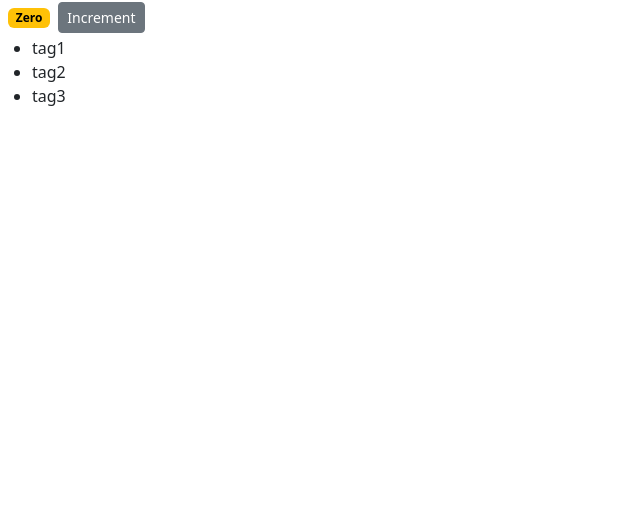
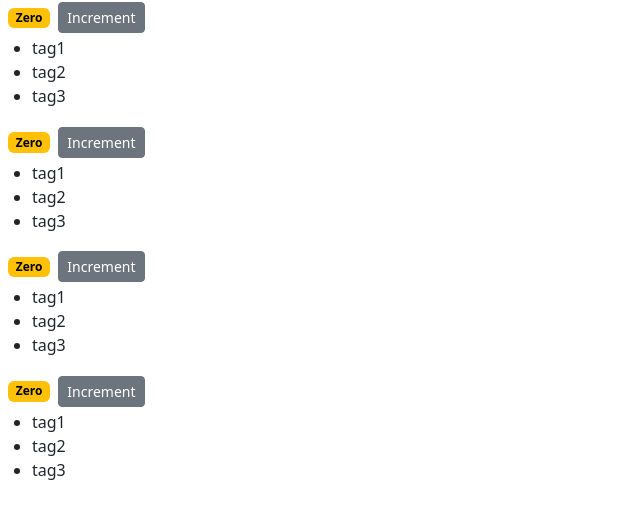
Before and after one commit to FreshhDevv/counter-app, a React (Create React App) app: page / in a window 1280 px wide. Shown: the top 518 px of the page, without its empty margins (0-640 px from the left). Built offline with nearby package versions, Linux system fonts and the light colour scheme.

Commit message:
Composing components

```diff
--- /dev/null
+++ b/src/components/counters.jsx
@@ -0,0 +1,21 @@
+import React, { Component } from "react";
+import Counter from "./counter";
+class Counters extends Component {
+  state = {
+    counters: [
+        {id: 1, value: 0},
+        {id: 2, value: 0},
+        {id: 3, value: 0},
+        {id: 4, value: 0},
+    ]
+  };
+  render() {
+    return (
+      <div>
+        {this.state.counters.map(counter => <Counter key={counter.id}/>)}
+      </div>
+    );
+  }
+}
+
+export default Counters;
--- a/src/index.js
+++ b/src/index.js
@@ -4,12 +4,12 @@
 import App from './App';
 import reportWebVitals from './reportWebVitals';
 import 'bootstrap/dist/css/bootstrap.css';
-import Counter from './components/counter';
+import Counters from './components/counters';
 
 const root = ReactDOM.createRoot(document.getElementById('root'));
 root.render(
   <React.StrictMode>
-    <Counter />
+    <Counters />
   </React.StrictMode>
 );
 
```
